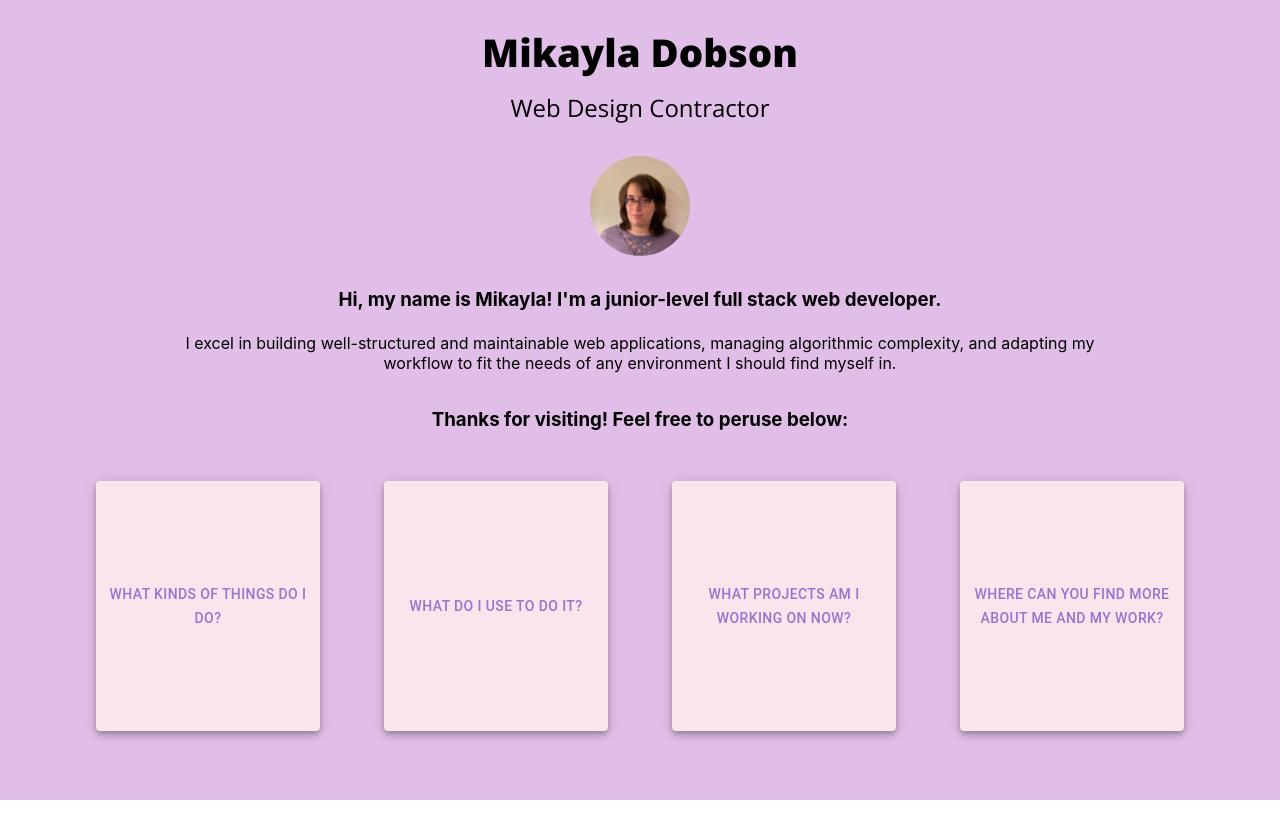
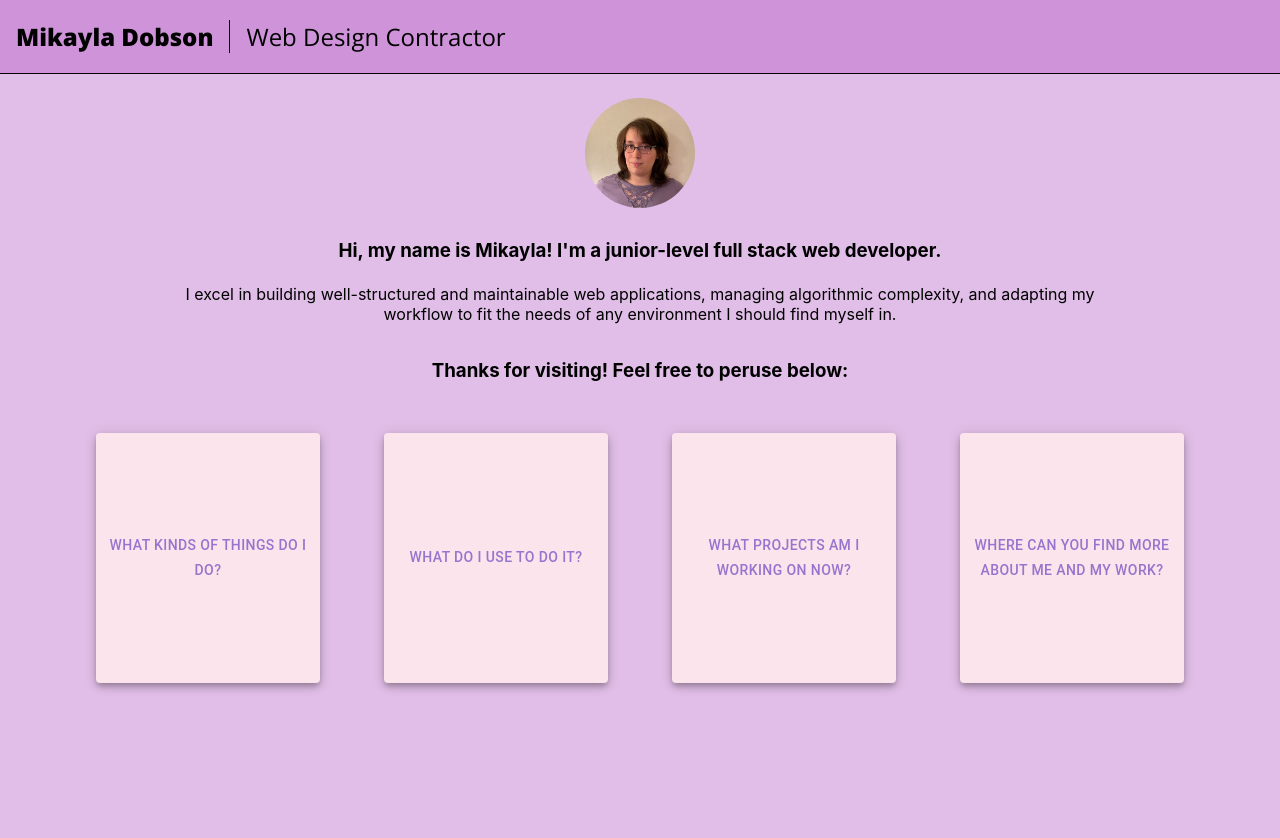
Before and after one commit to innocuous-symmetry/about-mikayla, a React (Create React App) app: page / in a window 1280 px wide. Shown: the top 838 px of the page. Before the commit the page ends 800 px from the top, so only its background shows below. Built offline with nearby package versions, Linux system fonts and the light colour scheme.

Commit message:
more work on visual design

```diff
--- a/src/App.js
+++ b/src/App.js
@@ -9,6 +9,13 @@ import './App.scss';
 function App() {
   return (
     <div className="App">
+
+      <header>
+        <h2 className="my-name">Mikayla Dobson</h2>
+        <h2>Web Design Contractor</h2>
+      </header>
+
+      <main>
         <BrowserRouter>
             <Routes>
               <Route path='/' element={<Welcome />} />
@@ -18,6 +25,8 @@ function App() {
               <Route path='/links' element={<Links />} />
             </Routes>
         </BrowserRouter>
+      </main>
+
     </div>
   );
 }
--- a/src/App.scss
+++ b/src/App.scss
@@ -1,28 +1,33 @@
 @import url('https://fonts.googleapis.com/css2?family=Open+Sans:ital,wght@0,300;0,400;0,500;0,600;0,700;0,800;1,300;1,400;1,500;1,600;1,700;1,800&display=swap');
 @import url('https://fonts.googleapis.com/css2?family=Lato:ital,wght@0,100;0,300;0,400;0,700;0,900;1,100;1,300;1,400;1,700;1,900&display=swap');
+
+$pink50: #fce4ec;
+$purple200: #ce93d8;
 
 .App {
   text-align: center;
 }
 
-
-.welcome-page {
-
-}
-.welcome-header {
+header {
+  background-color: $purple200;
+  display: flex;
+  align-items: flex-end;
+  border-bottom: 1px solid black;
   font-family: 'Open Sans', sans-serif;
-  h1 {
-    font-size: 2.4rem;
+  .my-name {
     font-weight: 900;
+    border-right: 1px solid black;
+    padding-right: 1rem;
   }
   h2 {
     font-weight: 400;
     position: relative;
-    bottom: 0.8rem;
+    padding-left: 1rem;
   }
 }
 
 .landing {
+  padding-top: 1.5rem;
   display: flex;
   flex-direction: column;
   align-items: center;
--- a/src/pages/Welcome.js
+++ b/src/pages/Welcome.js
@@ -1,3 +1,5 @@
+import '../App.scss';
+
 import Paper from '@mui/material/Paper';
 import Avatar from '@mui/material/Avatar';
 import Button from '@mui/material/Button';
@@ -14,13 +16,8 @@ const { themeA } = colorThemes;
 export default function Welcome() {
     return (
         <div style={pageTheme}>
-            <header className="welcome-header">
-                <h1>Mikayla Dobson</h1>
-                <h2>Web Design Contractor</h2>
-            </header>
-
             <div className="landing">
-                <Avatar alt="Mikayla Dobson" src={profile} sx={{width: 100, height: 100}} />
+                <Avatar alt="Mikayla Dobson" src={profile} sx={{width: 110, height: 110}} />
                 <h3>Hi, my name is Mikayla! I'm a junior-level full stack web developer.</h3>
                 <p>I excel in building well-structured and maintainable web applications, managing algorithmic complexity, and adapting my workflow to fit the needs of any environment I should find myself in.</p>
             </div>
```
Lines whose indentation alone changed are shown as unchanged.
